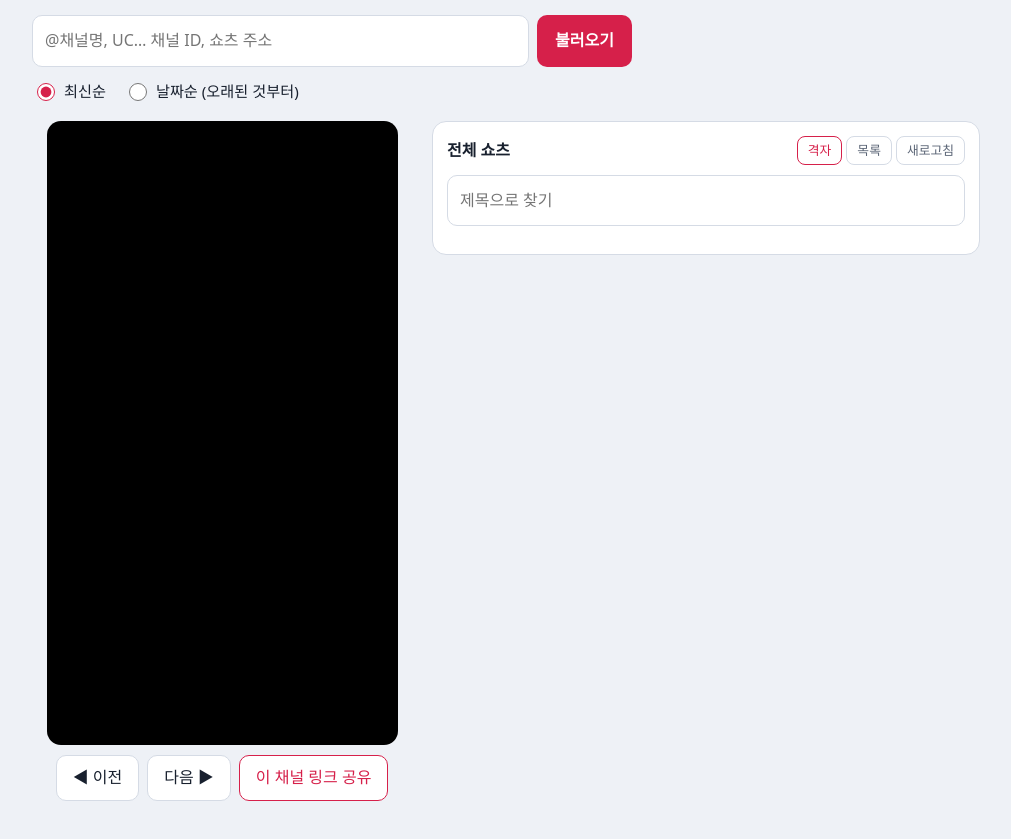
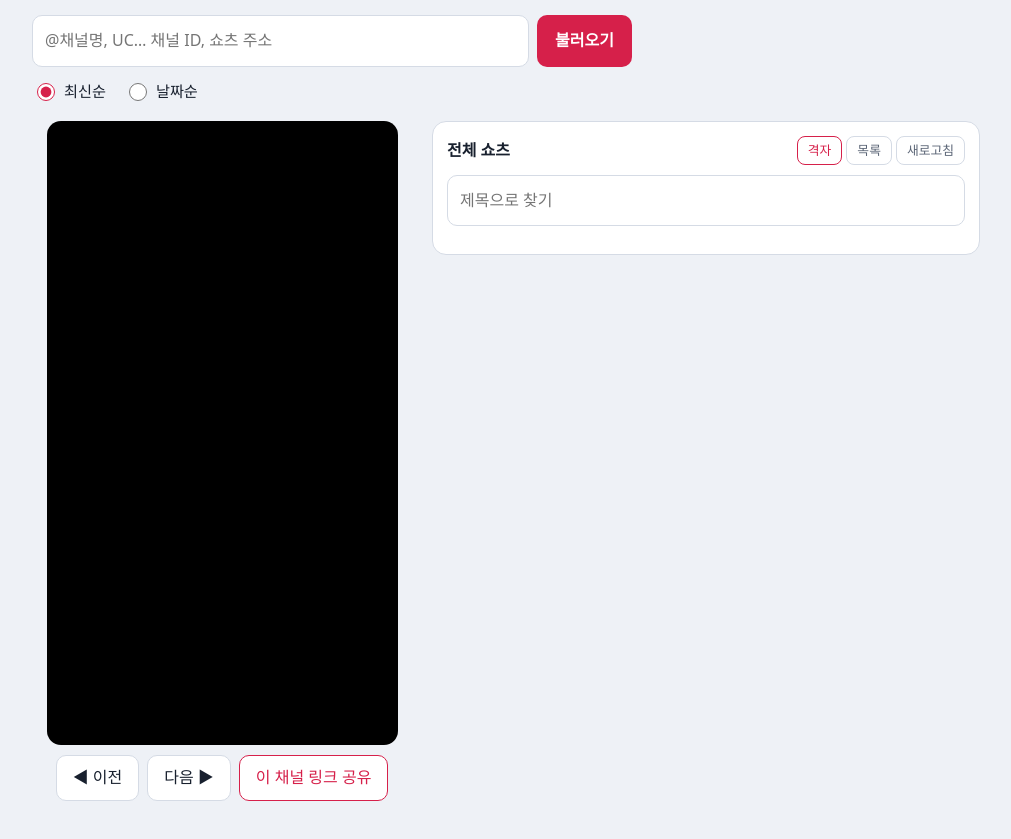
Before and after one commit to archotelos/Shorts-Playlist, a plain HTML site: page index.html in a window 1280 px wide. Shown: the part 91-930 px from the top of the page, without its empty margins (134-1145 px from the left). Drawn offline with Linux system fonts and the light colour scheme; a web font is replaced by a local one.

Commit message:
Update index.html

```diff
--- a/index.html
+++ b/index.html
@@ -87,7 +87,7 @@ button:focus-visible{outline:3px solid var(--accent);outline-offset:2px}
   </div>
   <div class="order">
     <label><input type="radio" name="order" value="new" checked> 최신순</label>
-    <label><input type="radio" name="order" value="date"> 날짜순 (오래된 것부터)</label>
+    <label><input type="radio" name="order" value="date"> 날짜순</label>
   </div>
   <div id="msg"></div>
 
```
